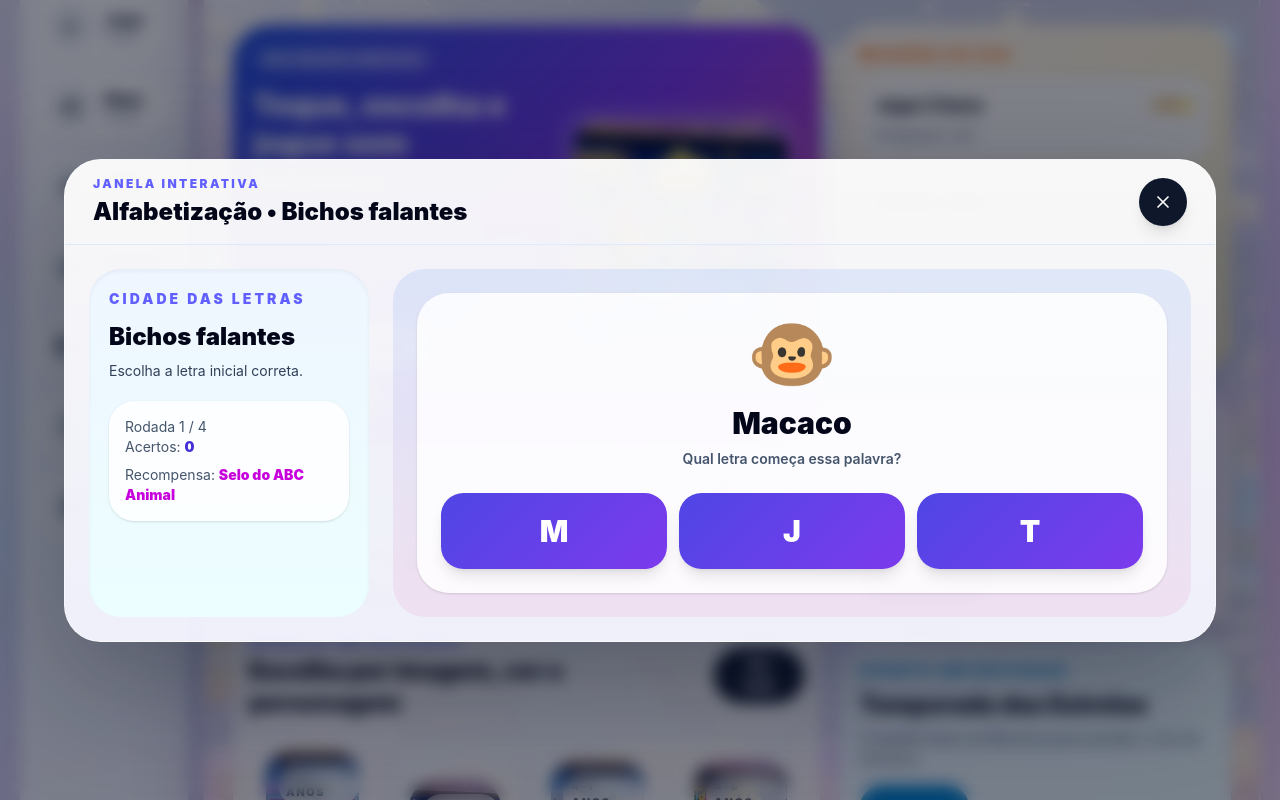
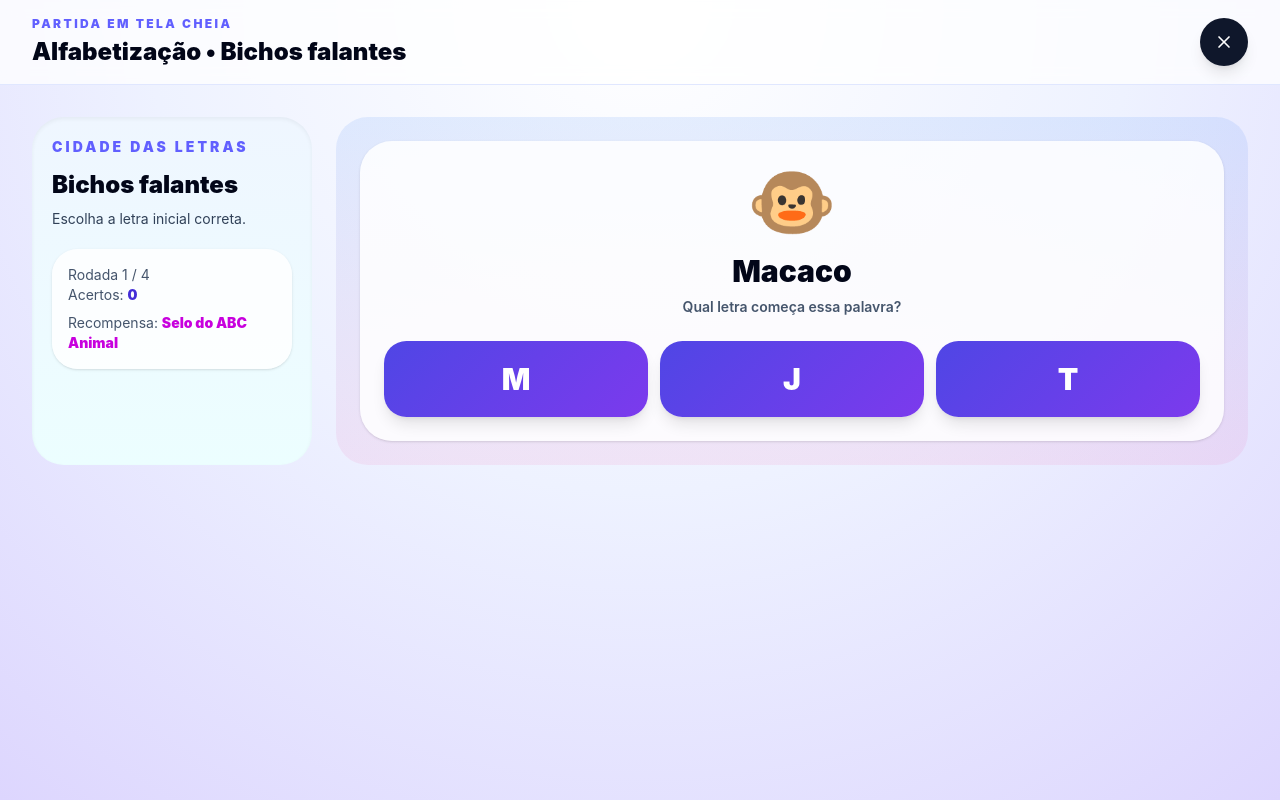
Before and after one commit to SK8MANsr/escola-divertida-v16, a React (Vite) app: page / in a window 1280 px wide. Both pictures are taken after a click on the button "Fase rápida". Shown: the part 408-1208 px from the top of the page. Built offline with nearby package versions, Linux system fonts and the light colour scheme.

Commit message:
Jogo em tela cheia e popup de fase concluida

```diff
--- a/src/App.tsx
+++ b/src/App.tsx
@@ -335,29 +335,41 @@ const GlassPanel = ({
   </motion.section>
 );
 
-const ModalShell = ({ title, onClose, children }: { title: string; onClose: () => void; children: React.ReactNode }) => (
+const ModalShell = ({
+  title,
+  onClose,
+  children,
+  fullScreen = false,
+}: {
+  title: string;
+  onClose: () => void;
+  children: React.ReactNode;
+  fullScreen?: boolean;
+}) => (
   <motion.div
     initial={{ opacity: 0 }}
     animate={{ opacity: 1 }}
     exit={{ opacity: 0 }}
-    className="fixed inset-0 z-50 flex items-center justify-center bg-slate-950/50 p-3 backdrop-blur-sm"
+    className={`fixed inset-0 z-[70] bg-slate-950/60 backdrop-blur-sm ${fullScreen ? 'p-0' : 'flex items-center justify-center p-3'}`}
   >
     <motion.div
-      initial={{ opacity: 0, scale: 0.94, y: 16 }}
+      initial={{ opacity: 0, scale: fullScreen ? 1 : 0.94, y: fullScreen ? 0 : 16 }}
       animate={{ opacity: 1, scale: 1, y: 0 }}
-      exit={{ opacity: 0, scale: 0.94, y: 16 }}
-      className="relative flex max-h-[92vh] w-full max-w-6xl flex-col overflow-hidden rounded-[2.3rem] border border-white/50 bg-[linear-gradient(180deg,rgba(255,255,255,0.95),rgba(243,244,255,0.96))] shadow-[0_40px_120px_rgba(15,23,42,0.35)]"
+      exit={{ opacity: 0, scale: fullScreen ? 1 : 0.94, y: fullScreen ? 0 : 16 }}
+      className={fullScreen
+        ? 'relative flex h-[100dvh] w-full flex-col overflow-hidden bg-[radial-gradient(circle_at_top,#ffffff,#eef2ff_48%,#ddd6fe_100%)]'
+        : 'relative flex max-h-[92vh] w-full max-w-6xl flex-col overflow-hidden rounded-[2.3rem] border border-white/50 bg-[linear-gradient(180deg,rgba(255,255,255,0.95),rgba(243,244,255,0.96))] shadow-[0_40px_120px_rgba(15,23,42,0.35)]'}
     >
-      <div className="flex items-center justify-between border-b border-indigo-100 px-5 py-4 md:px-7">
+      <div className={`flex items-center justify-between border-b border-indigo-100 bg-white/75 px-5 py-4 backdrop-blur-sm ${fullScreen ? 'md:px-8' : 'md:px-7'}`}>
         <div>
-          <div className="text-xs font-black uppercase tracking-[0.2em] text-indigo-500">Janela interativa</div>
+          <div className="text-xs font-black uppercase tracking-[0.2em] text-indigo-500">{fullScreen ? 'Partida em tela cheia' : 'Janela interativa'}</div>
           <div className="mt-1 text-2xl font-black text-slate-950">{title}</div>
         </div>
         <button type="button" onClick={onClose} className="inline-flex h-12 w-12 items-center justify-center rounded-full bg-slate-900 text-white shadow-lg">
           <X className="h-5 w-5" />
         </button>
       </div>
-      <div className="overflow-auto p-4 md:p-6">{children}</div>
+      <div className={fullScreen ? 'min-h-0 flex-1 overflow-auto p-4 md:p-8' : 'overflow-auto p-4 md:p-6'}>{children}</div>
     </motion.div>
   </motion.div>
 );
@@ -814,12 +826,31 @@ const PuzzleGame = ({ phase, onComplete }: { phase: PuzzlePhase; onComplete: (re
   );
 };
 
-const GameModalContent = ({ phase, onClose, onWin }: { phase: GamePhase; onClose: () => void; onWin: (phaseId: string, result: GameResult) => void }) => {
+const GameModalContent = ({
+  phase,
+  onBackToMenu,
+  onWin,
+  onContinue,
+  nextPhase,
+}: {
+  phase: GamePhase;
+  onBackToMenu: () => void;
+  onWin: (phaseId: string, result: GameResult) => void;
+  onContinue: (phaseId: string) => void;
+  nextPhase: GamePhase | null;
+}) => {
+  const [completedResult, setCompletedResult] = useState<GameResult | null>(null);
+
+  useEffect(() => {
+    setCompletedResult(null);
+  }, [phase.id]);
+
   const handleComplete = (result: GameResult) => {
     onWin(phase.id, result);
-    window.setTimeout(onClose, 500);
-  };
-
+    setCompletedResult(result);
+  };
+
+  const gameContent = (() => {
     if (phase.game === 'memory') return <MemoryGame phase={phase} onComplete={handleComplete} />;
     if (phase.game === 'alphabet') return <AlphabetGame phase={phase} onComplete={handleComplete} />;
     if (phase.game === 'math') return <MathGame phase={phase} onComplete={handleComplete} />;
@@ -827,6 +858,60 @@ const GameModalContent = ({ phase, onClose, onWin }: { phase: GamePhase; onClose
     if (phase.game === 'colors') return <ColorsGame phase={phase} onComplete={handleComplete} />;
     if (phase.game === 'maze') return <MazeGame phase={phase} onComplete={handleComplete} />;
     return <PuzzleGame phase={phase} onComplete={handleComplete} />;
+  })();
+
+  return (
+    <div className="relative min-h-full">
+      <div className={completedResult ? 'pointer-events-none select-none blur-[3px] saturate-75' : ''}>{gameContent}</div>
+      <AnimatePresence>
+        {completedResult && (
+          <motion.div
+            initial={{ opacity: 0, scale: 0.94, y: 18 }}
+            animate={{ opacity: 1, scale: 1, y: 0 }}
+            exit={{ opacity: 0, scale: 0.96, y: 12 }}
+            className="absolute inset-0 z-20 flex items-center justify-center bg-slate-950/45 p-4 backdrop-blur-sm"
+          >
+            <div className="w-full max-w-xl rounded-[2.2rem] border border-white/60 bg-[linear-gradient(180deg,rgba(255,255,255,0.96),rgba(243,244,255,0.98))] p-6 shadow-[0_35px_120px_rgba(15,23,42,0.35)] md:p-8">
+              <div className="inline-flex rounded-full bg-emerald-100 px-3 py-1 text-[11px] font-black uppercase tracking-[0.22em] text-emerald-700">Fase concluída</div>
+              <h3 className="mt-4 text-3xl font-black text-slate-950">Muito bem!</h3>
+              <p className="mt-2 text-base text-slate-700">{completedResult.bonusText}</p>
+              <div className="mt-5 flex items-center gap-3 text-3xl">
+                {Array.from({ length: 3 }, (_, index) => (
+                  <span key={index} className={index < completedResult.stars ? 'opacity-100' : 'opacity-25'}>⭐</span>
+                ))}
+              </div>
+              <div className="mt-6 grid gap-3 rounded-[1.6rem] bg-[linear-gradient(135deg,#eef2ff,#fff7ed)] p-4 md:grid-cols-2">
+                <div>
+                  <div className="text-xs font-black uppercase tracking-[0.18em] text-indigo-500">Fase atual</div>
+                  <div className="mt-2 text-lg font-black text-slate-950">{phase.title}</div>
+                </div>
+                <div>
+                  <div className="text-xs font-black uppercase tracking-[0.18em] text-indigo-500">Próxima etapa</div>
+                  <div className="mt-2 text-lg font-black text-slate-950">{nextPhase ? nextPhase.title : 'Voltar ao menu'}</div>
+                </div>
+              </div>
+              <div className="mt-6 flex flex-col gap-3 sm:flex-row">
+                <button
+                  type="button"
+                  onClick={() => (nextPhase ? onContinue(nextPhase.id) : onBackToMenu())}
+                  className="flex-1 rounded-full bg-[linear-gradient(135deg,#84cc16,#10b981)] px-5 py-4 text-base font-black text-white shadow-lg"
+                >
+                  {nextPhase ? 'Continuar' : 'Finalizar mundo'}
+                </button>
+                <button
+                  type="button"
+                  onClick={onBackToMenu}
+                  className="flex-1 rounded-full bg-slate-900 px-5 py-4 text-base font-black text-white shadow-lg"
+                >
+                  Voltar ao menu
+                </button>
+              </div>
+            </div>
+          </motion.div>
+        )}
+      </AnimatePresence>
+    </div>
+  );
 };
 
 
@@ -928,6 +1013,15 @@ const App = () => {
     setSelectedWorld(phaseMap[phaseId].game);
   };
 
+  const closeGameToMenu = () => {
+    setSelectedPhaseId(null);
+    setPanel('play');
+  };
+
+  const continueFromGame = (phaseId: string) => {
+    openPhase(phaseId);
+  };
+
   const openMenuItem = (key: PanelKey) => {
     if (key === 'home' || key === 'play' || key === 'map') {
       setPanel(key);
@@ -1440,11 +1534,19 @@ const App = () => {
       </AnimatePresence>
 
       <AnimatePresence>
-        {selectedPhaseId && (
-          <ModalShell title={`${formatWorldName(phaseMap[selectedPhaseId].game)} • ${phaseMap[selectedPhaseId].title}`} onClose={() => setSelectedPhaseId(null)}>
-            <GameModalContent phase={phaseMap[selectedPhaseId]} onClose={() => setSelectedPhaseId(null)} onWin={completePhase} />
+        {selectedPhaseId && (() => {
+          const currentPhase = phaseMap[selectedPhaseId];
+          const phaseIds = worldPhaseOrder[currentPhase.game];
+          const currentIndex = phaseIds.indexOf(selectedPhaseId);
+          const nextPhaseId = currentIndex >= 0 && currentIndex < phaseIds.length - 1 ? phaseIds[currentIndex + 1] : null;
+          const nextPhase = nextPhaseId ? phaseMap[nextPhaseId] : null;
+
+          return (
+            <ModalShell title={`${formatWorldName(currentPhase.game)} • ${currentPhase.title}`} onClose={closeGameToMenu} fullScreen>
+              <GameModalContent phase={currentPhase} onBackToMenu={closeGameToMenu} onContinue={continueFromGame} nextPhase={nextPhase} onWin={completePhase} />
             </ModalShell>
-        )}
+          );
+        })()}
       </AnimatePresence>
 
       <AnimatePresence>
```
Also changed, not shown: 1 other file (tests, documents, lock files or other folders). Lines whose indentation alone changed are shown as unchanged.
